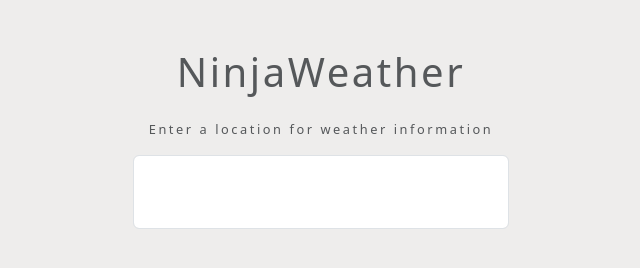
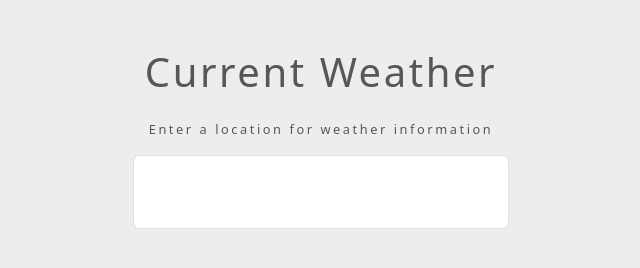
Before and after one commit to albinzebi/javascript-projects, a website: page weather_app/index.html in a window 1280 px wide. Shown: the whole page, without its empty margins (319-959 px from the left). Drawn offline with Linux system fonts and the light colour scheme.

Commit message:
updated title

```diff
--- a/weather_app/index.html
+++ b/weather_app/index.html
@@ -4,7 +4,7 @@
 <head>
     <meta charset="UTF-8">
     <meta name="viewport" content="width=device-width, initial-scale=1.0">
-    <title>Ninja Weather</title>
+    <title>Current Weather</title>
     <link href="css/main.css" rel="stylesheet">
     <link href="css/styles.css" rel="stylesheet">
 
@@ -12,7 +12,7 @@
 
 <body>
     <div class="container my-5 mx-auto">
-        <h1 class="text-muted text-center my-4">NinjaWeather</h1>
+        <h1 class="text-muted text-center my-4">Current Weather</h1>
         <form class="change-location my-4 text-center text-muted">
             <label for="city" class="mb-3">Enter a location for weather information</label>
             <input type="text" name="city" id="city" class="form-control p-4">
```
